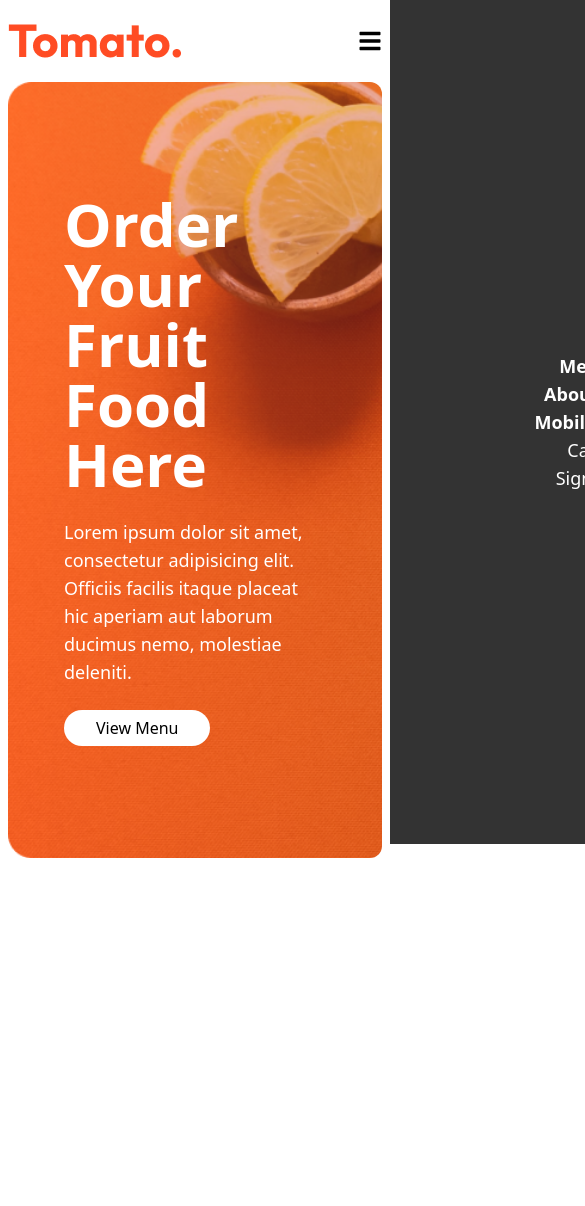
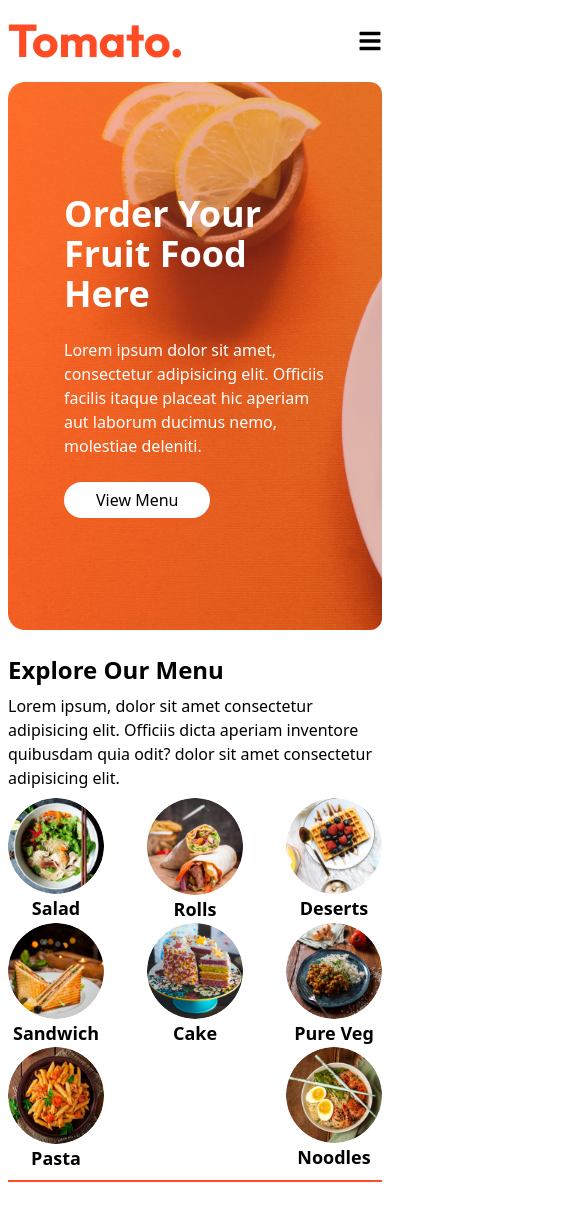
Before and after one commit to shagorpixel/react-food-dalivary-app, a React (Vite) app: page / in a window 390 px wide. Shown: the top 1206 px of the page, 585 px wide, since content can reach past the window. Before the commit the page ends 858 px from the top, so only its background shows below. Built offline with nearby package versions, Linux system fonts and the light colour scheme.

Commit message:
Add Explore Menu Categery Selector

```diff
--- /dev/null
+++ b/src/Components/ExploreMenu/ExploreMenu.jsx
@@ -0,0 +1,29 @@
+import { menu_list } from "../../assets/frontend_assets/assets";
+
+const ExploreMenu = ({category,setCategory}) => {
+    console.log(category);
+    return (
+        <div className=" custom-container py-6 space-y-2">
+            <h2 className=" text-2xl font-semibold">Explore Our Menu</h2>
+            <p className=" max-w-2xl">Lorem ipsum, dolor sit amet consectetur adipisicing elit. Officiis dicta aperiam inventore quibusdam quia odit? dolor sit amet consectetur adipisicing elit.</p>
+            <div className=" flex flex-wrap justify-between">
+                {
+                  menu_list.map((item,index)=>
+                    <div
+
+                    onClick={()=>setCategory(prev=>prev === item.menu_name?'All':item.menu_name)}
+
+                    className=" text-center cursor-pointer" key={index}>
+                        <img className={`max-w-24 rounded-full ${category === item.menu_name? 'ring-4 ring-primary scale-105':''}`} src={item.menu_image} alt="" />
+                        <h3 className=" text-lg font-semibold">{item.menu_name}</h3>
+                    </div>
+                )
+                }
+            </div>
+            <hr className="  border-primary border-1" />
+
+        </div>
+    );
+};
+
+export default ExploreMenu;
--- a/src/Components/Header/Header.jsx
+++ b/src/Components/Header/Header.jsx
@@ -5,8 +5,8 @@ const Header = () => {
         <div className='custom-container'>
         <div className=' px-14 py-28 bg-cover bg-no-repeat rounded-xl' style={{backgroundImage:`url(${headerImage})`}}>
             <div id='headerTextContainer' className=' max-w-xl text-white space-y-6'>
-                <h2 className=' text-6xl font-semibold'>Order Your <br /> Fruit Food Here</h2>
-                <p className=' text-lg'>Lorem ipsum dolor sit amet, consectetur adipisicing elit. Officiis facilis itaque placeat hic aperiam aut laborum ducimus nemo, molestiae deleniti.</p>
+                <h2 className=' text-4xl md:text-6xl font-semibold'>Order Your <br /> Fruit Food Here</h2>
+                <p className=' md:text-lg'>Lorem ipsum dolor sit amet, consectetur adipisicing elit. Officiis facilis itaque placeat hic aperiam aut laborum ducimus nemo, molestiae deleniti.</p>
                 <button className=' button bg-white text-black '>View Menu</button>
             </div>
         </div>
--- a/src/Components/NavBer/Nav.jsx
+++ b/src/Components/NavBer/Nav.jsx
@@ -72,7 +72,7 @@ const Nav = () => {
                 <span></span>
                 </div>
                 {/* Mobile Menu Items  */}
-                <div className={`h-screen flex items-center justify-center bg-black/80 text-white w-full absolute left-0 top-0 md:hidden text-center transition ${isMenuOpen?'translate-x-0':'translate-x-full'}`}>
+                <div className={`h-screen flex items-center justify-center bg-black/80 text-white w-full absolute left-0 top-0 md:hidden text-center transition transform ${isMenuOpen?'translate-x-0':'-translate-x-full'}`}>
                     <NavItems toggleItems={toggleItems}></NavItems>
                     <span onClick={toggleItems} className=' text-4xl absolute right-1 top-4 cursor-pointer'><IoCloseOutline /></span>
                 </div>
--- a/src/Pages/Home/Home.jsx
+++ b/src/Pages/Home/Home.jsx
@@ -1,9 +1,13 @@
+import { useState } from "react";
+import ExploreMenu from "../../Components/ExploreMenu/ExploreMenu";
 import Header from "../../Components/Header/Header";
 
 const Home = () => {
+    const [category,setCategory] = useState('All');
     return (
         <div>
             <Header></Header>
+            <ExploreMenu category={category} setCategory={setCategory}></ExploreMenu>
         </div>
     );
 };
--- a/src/index.css
+++ b/src/index.css
@@ -9,6 +9,9 @@
 .button{
     @apply py-1.5 px-8 rounded-full cursor-pointer transition
 }
+
+
+/* Custom CSS */
 #headerTextContainer{
     animation: fadeIn 2s;
 }
```
